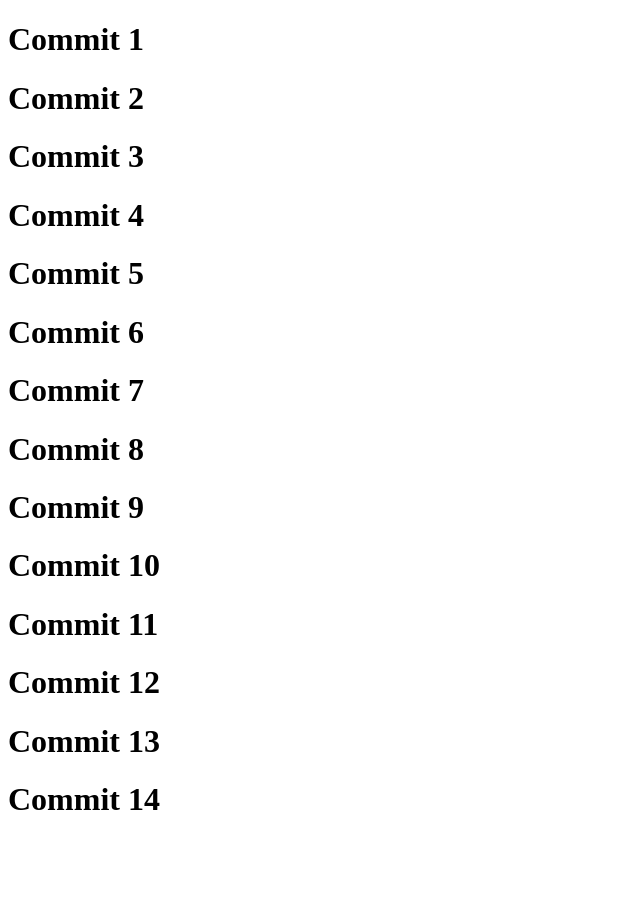
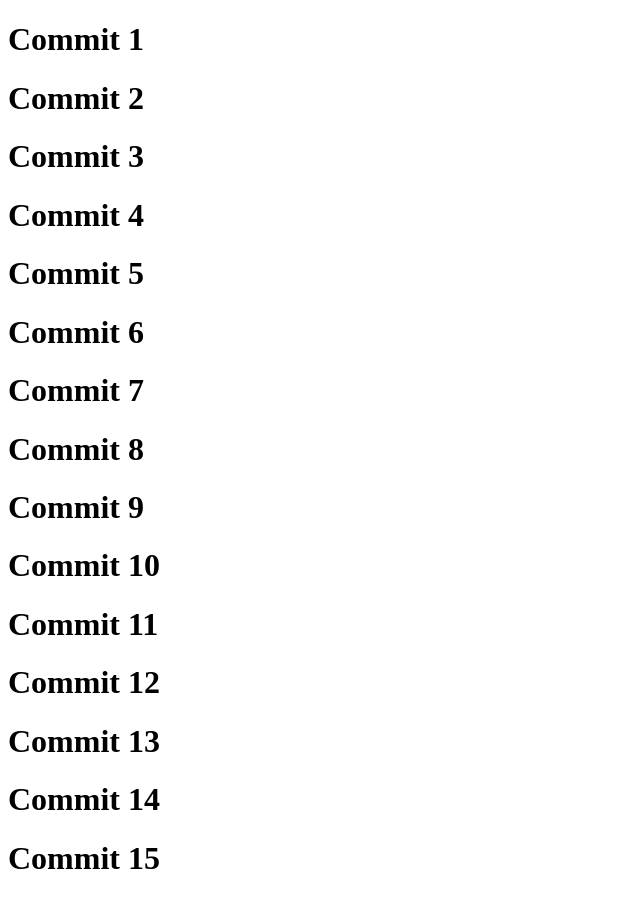
Before and after one commit to hasbiriza/latihan-git, a plain HTML site: page index.html in a window 1280 px wide. Shown: the whole page, without its empty margins (0-640 px from the left). Before the commit the page ends 840 px from the top, so only its background shows below. Drawn offline with Linux system fonts and the light colour scheme.

Commit message:
commit 15

```diff
--- a/index.html
+++ b/index.html
@@ -20,6 +20,7 @@
     <h1>Commit 12</h1>
     <h1>Commit 13</h1>
     <h1>Commit 14</h1>
+    <h1>Commit 15</h1>
 
 </body>
 </html>
```
